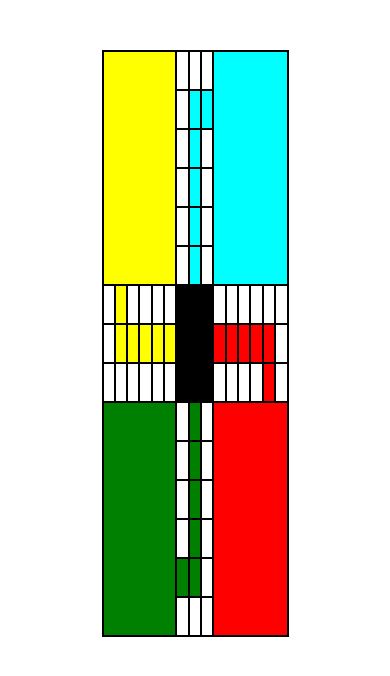
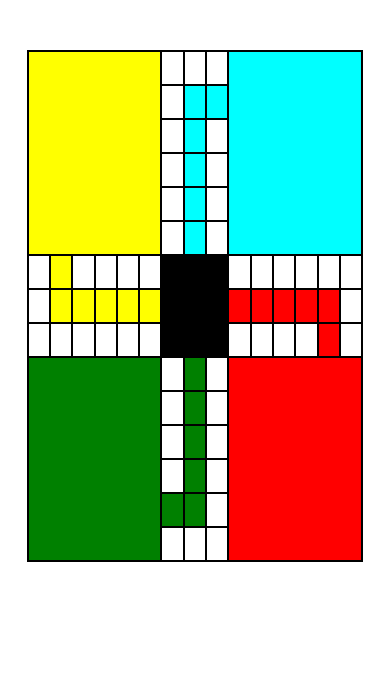
Before and after one commit to King12-web/Ludo-replicate, a plain HTML site: page index.html in a window 390 px wide. Drawn offline with Linux system fonts and the light colour scheme.

Commit message:
mobile response

```diff
--- a/style.css
+++ b/style.css
@@ -1,13 +1,25 @@
-table{
+table {
     border: 2px solid;
     margin: 50px auto;
-    padding: 10px 10px;
+    padding: 10px;
     width: 50%;
     border-collapse: collapse;
     text-align: center;
 }
-td{
+
+td {
     border: 2px solid;
     width: 35px;
     height: 35px;
 }
+@media screen and (max-width: 768px) {
+    table {
+        width: 90%;
+    }
+
+    td {
+        width: 30px;
+        height: 30px;
+        font-size: 14px;
+    }
+}
```
